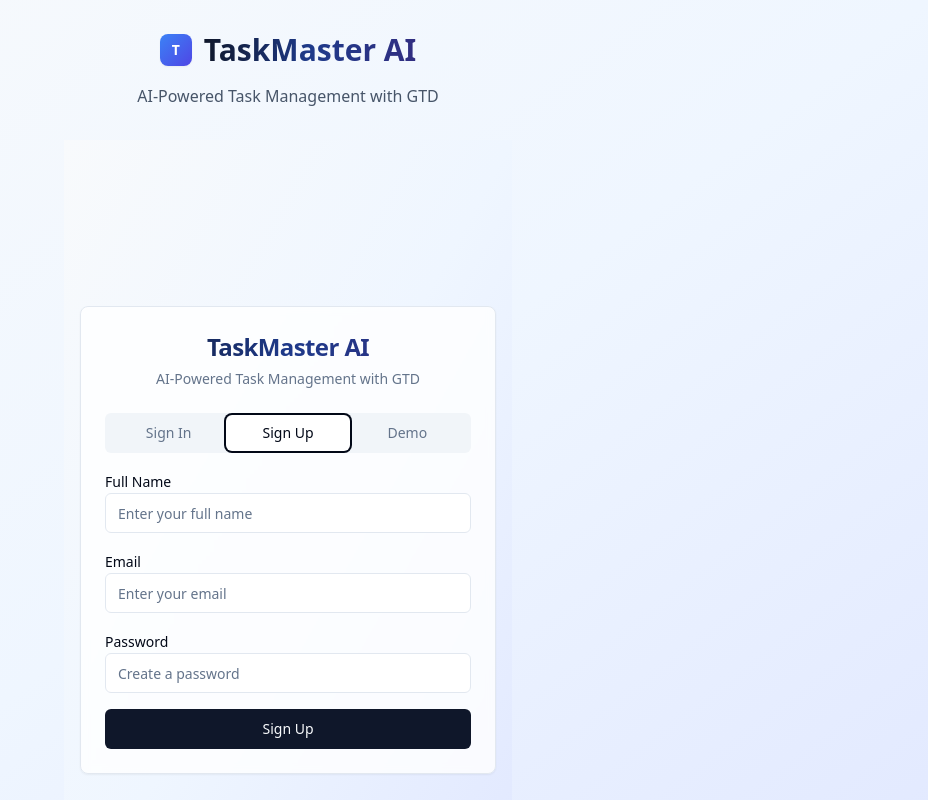
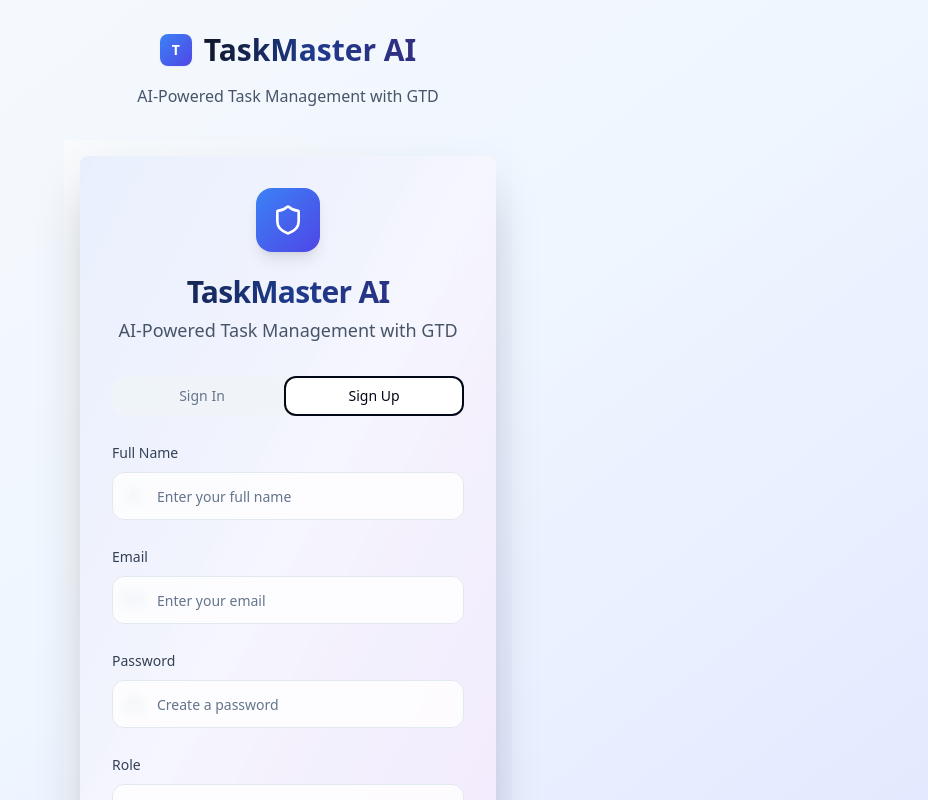
Before and after one commit to RanaRomdhane/stride-task-ai, a React (Vite) app: page / in a window 1280 px wide. Both pictures are taken after a click on the tab "Sign Up". Shown: the top 800 px of the page, without its empty margins (352-1280 px from the left). Built offline with nearby package versions, Linux system fonts and the light colour scheme.

Commit message:
Refactor auth form, add role selection
- Removed demo account functionality.
- Added a role selection form.
- Improved sign-in/sign-up UI.

```diff
--- a/src/components/AuthForm.tsx
+++ b/src/components/AuthForm.tsx
@@ -6,23 +6,20 @@ import { Input } from "@/components/ui/input";
 import { Label } from "@/components/ui/label";
 import { Card, CardContent, CardDescription, CardHeader, CardTitle } from "@/components/ui/card";
 import { Tabs, TabsContent, TabsList, TabsTrigger } from "@/components/ui/tabs";
+import { Select, SelectContent, SelectItem, SelectTrigger, SelectValue } from "@/components/ui/select";
 import { toast } from "@/hooks/use-toast";
+import { Mail, Lock, User, Shield } from "lucide-react";
 
 interface AuthFormProps {
   onAuthSuccess: () => void;
 }
-
-const demoAccounts = [
-  { email: "admin@taskmaster.ai", password: "Admin123!", role: "Admin" },
-  { email: "subadmin@taskmaster.ai", password: "SubAdmin123!", role: "Sub-Admin" },
-  { email: "employee@taskmaster.ai", password: "Employee123!", role: "Employee" },
-];
 
 export const AuthForm = ({ onAuthSuccess }: AuthFormProps) => {
   const [loading, setLoading] = useState(false);
   const [email, setEmail] = useState("");
   const [password, setPassword] = useState("");
   const [fullName, setFullName] = useState("");
+  const [role, setRole] = useState("");
 
   const handleSignUp = async (e: React.FormEvent) => {
     e.preventDefault();
@@ -36,6 +33,7 @@ export const AuthForm = ({ onAuthSuccess }: AuthFormProps) => {
           emailRedirectTo: `${window.location.origin}/`,
           data: {
             full_name: fullName,
+            role: role,
           },
         },
       });
@@ -85,78 +83,73 @@ export const AuthForm = ({ onAuthSuccess }: AuthFormProps) => {
     }
   };
 
-  const handleDemoLogin = async (demoEmail: string, demoPassword: string, role: string) => {
-    setLoading(true);
-    try {
-      const { error } = await supabase.auth.signInWithPassword({
-        email: demoEmail,
-        password: demoPassword,
-      });
-
-      if (error) throw error;
-
-      onAuthSuccess();
-      toast({
-        title: "Demo Login Successful!",
-        description: `Logged in as ${role} user.`,
-      });
-    } catch (error: any) {
-      toast({
-        title: "Error",
-        description: error.message,
-        variant: "destructive",
-      });
-    } finally {
-      setLoading(false);
-    }
-  };
-
   return (
     <div className="min-h-screen flex items-center justify-center bg-gradient-to-br from-slate-50 via-blue-50 to-indigo-100 p-4">
-      <Card className="w-full max-w-md bg-white/80 backdrop-blur-sm">
-        <CardHeader className="text-center">
-          <CardTitle className="text-2xl font-bold bg-gradient-to-r from-slate-900 via-blue-900 to-indigo-900 bg-clip-text text-transparent">
+      <Card className="w-full max-w-md bg-white/90 backdrop-blur-lg shadow-2xl border-0 overflow-hidden">
+        <div className="absolute inset-0 bg-gradient-to-br from-blue-600/10 via-indigo-600/5 to-purple-600/10"></div>
+        <CardHeader className="text-center relative z-10 pb-8 pt-8">
+          <div className="mx-auto w-16 h-16 bg-gradient-to-br from-blue-500 to-indigo-600 rounded-2xl flex items-center justify-center mb-4 shadow-lg">
+            <Shield className="w-8 h-8 text-white" />
+          </div>
+          <CardTitle className="text-3xl font-bold bg-gradient-to-r from-slate-900 via-blue-900 to-indigo-900 bg-clip-text text-transparent">
             TaskMaster AI
           </CardTitle>
-          <CardDescription>
+          <CardDescription className="text-slate-600 text-lg">
             AI-Powered Task Management with GTD
           </CardDescription>
         </CardHeader>
-        <CardContent>
-          <Tabs defaultValue="signin" className="space-y-4">
-            <TabsList className="grid w-full grid-cols-3">
-              <TabsTrigger value="signin">Sign In</TabsTrigger>
-              <TabsTrigger value="signup">Sign Up</TabsTrigger>
-              <TabsTrigger value="demo">Demo</TabsTrigger>
+        <CardContent className="relative z-10 px-8 pb-8">
+          <Tabs defaultValue="signin" className="space-y-6">
+            <TabsList className="grid w-full grid-cols-2 bg-slate-100/80 backdrop-blur-sm p-1 rounded-xl">
+              <TabsTrigger
+                value="signin"
+                className="rounded-lg data-[state=active]:bg-white data-[state=active]:shadow-sm transition-all duration-200"
+              >
+                Sign In
+              </TabsTrigger>
+              <TabsTrigger
+                value="signup"
+                className="rounded-lg data-[state=active]:bg-white data-[state=active]:shadow-sm transition-all duration-200"
+              >
+                Sign Up
+              </TabsTrigger>
             </TabsList>
 
-            <TabsContent value="signin">
-              <form onSubmit={handleSignIn} className="space-y-4">
-                <div>
-                  <Label htmlFor="signin-email">Email</Label>
+            <TabsContent value="signin" className="space-y-0">
+              <form onSubmit={handleSignIn} className="space-y-6">
+                <div className="space-y-2">
+                  <Label htmlFor="signin-email" className="text-slate-700 font-medium">Email</Label>
+                  <div className="relative">
+                    <Mail className="absolute left-3 top-1/2 transform -translate-y-1/2 text-slate-400 w-5 h-5" />
                     <Input
                       id="signin-email"
                       type="email"
                       value={email}
                       onChange={(e) => setEmail(e.target.value)}
                       placeholder="Enter your email"
+                      className="pl-11 h-12 bg-white/80 backdrop-blur-sm border-slate-200 focus:border-blue-500 focus:ring-blue-500/20 rounded-xl transition-all duration-200"
                       required
                     />
                   </div>
-                <div>
-                  <Label htmlFor="signin-password">Password</Label>
+                </div>
+                <div className="space-y-2">
+                  <Label htmlFor="signin-password" className="text-slate-700 font-medium">Password</Label>
+                  <div className="relative">
+                    <Lock className="absolute left-3 top-1/2 transform -translate-y-1/2 text-slate-400 w-5 h-5" />
                     <Input
                       id="signin-password"
                       type="password"
                       value={password}
                       onChange={(e) => setPassword(e.target.value)}
                       placeholder="Enter your password"
+                      className="pl-11 h-12 bg-white/80 backdrop-blur-sm border-slate-200 focus:border-blue-500 focus:ring-blue-500/20 rounded-xl transition-all duration-200"
                       required
                     />
                   </div>
+                </div>
                 <Button
                   type="submit"
-                  className="w-full"
+                  className="w-full h-12 bg-gradient-to-r from-blue-600 to-indigo-600 hover:from-blue-700 hover:to-indigo-700 text-white font-semibold rounded-xl shadow-lg hover:shadow-xl transition-all duration-200 transform hover:scale-[1.02]"
                   disabled={loading}
                 >
                   {loading ? "Signing in..." : "Sign In"}
@@ -164,74 +157,74 @@ export const AuthForm = ({ onAuthSuccess }: AuthFormProps) => {
               </form>
             </TabsContent>
 
-            <TabsContent value="signup">
-              <form onSubmit={handleSignUp} className="space-y-4">
-                <div>
-                  <Label htmlFor="signup-name">Full Name</Label>
+            <TabsContent value="signup" className="space-y-0">
+              <form onSubmit={handleSignUp} className="space-y-6">
+                <div className="space-y-2">
+                  <Label htmlFor="signup-name" className="text-slate-700 font-medium">Full Name</Label>
+                  <div className="relative">
+                    <User className="absolute left-3 top-1/2 transform -translate-y-1/2 text-slate-400 w-5 h-5" />
                     <Input
                       id="signup-name"
                       type="text"
                       value={fullName}
                       onChange={(e) => setFullName(e.target.value)}
                       placeholder="Enter your full name"
+                      className="pl-11 h-12 bg-white/80 backdrop-blur-sm border-slate-200 focus:border-blue-500 focus:ring-blue-500/20 rounded-xl transition-all duration-200"
                       required
                     />
                   </div>
-                <div>
-                  <Label htmlFor="signup-email">Email</Label>
+                </div>
+                <div className="space-y-2">
+                  <Label htmlFor="signup-email" className="text-slate-700 font-medium">Email</Label>
+                  <div className="relative">
+                    <Mail className="absolute left-3 top-1/2 transform -translate-y-1/2 text-slate-400 w-5 h-5" />
                     <Input
                       id="signup-email"
                       type="email"
                       value={email}
                       onChange={(e) => setEmail(e.target.value)}
                       placeholder="Enter your email"
+                      className="pl-11 h-12 bg-white/80 backdrop-blur-sm border-slate-200 focus:border-blue-500 focus:ring-blue-500/20 rounded-xl transition-all duration-200"
                       required
                     />
                   </div>
-                <div>
-                  <Label htmlFor="signup-password">Password</Label>
+                </div>
+                <div className="space-y-2">
+                  <Label htmlFor="signup-password" className="text-slate-700 font-medium">Password</Label>
+                  <div className="relative">
+                    <Lock className="absolute left-3 top-1/2 transform -translate-y-1/2 text-slate-400 w-5 h-5" />
                     <Input
                       id="signup-password"
                       type="password"
                       value={password}
                       onChange={(e) => setPassword(e.target.value)}
                       placeholder="Create a password"
+                      className="pl-11 h-12 bg-white/80 backdrop-blur-sm border-slate-200 focus:border-blue-500 focus:ring-blue-500/20 rounded-xl transition-all duration-200"
                       required
                     />
                   </div>
+                </div>
+                <div className="space-y-2">
+                  <Label htmlFor="role-select" className="text-slate-700 font-medium">Role</Label>
+                  <Select value={role} onValueChange={setRole} required>
+                    <SelectTrigger className="h-12 bg-white/80 backdrop-blur-sm border-slate-200 focus:border-blue-500 focus:ring-blue-500/20 rounded-xl transition-all duration-200">
+                      <SelectValue placeholder="Select your role" />
+                    </SelectTrigger>
+                    <SelectContent className="bg-white/95 backdrop-blur-sm border-slate-200 rounded-xl">
+                      <SelectItem value="admin" className="rounded-lg">Admin</SelectItem>
+                      <SelectItem value="sub_admin" className="rounded-lg">Sub Admin</SelectItem>
+                      <SelectItem value="employee" className="rounded-lg">Employee</SelectItem>
+                    </SelectContent>
+                  </Select>
+                </div>
                 <Button
                   type="submit"
-                  className="w-full"
+                  className="w-full h-12 bg-gradient-to-r from-green-600 to-emerald-600 hover:from-green-700 hover:to-emerald-700 text-white font-semibold rounded-xl shadow-lg hover:shadow-xl transition-all duration-200 transform hover:scale-[1.02]"
                   disabled={loading}
                 >
-                  {loading ? "Creating account..." : "Sign Up"}
+                  {loading ? "Creating account..." : "Create Account"}
                 </Button>
               </form>
-            </TabsContent>
-
-            <TabsContent value="demo">
-              <div className="space-y-4">
-                <div className="text-center text-sm text-gray-600 mb-4">
-                  Try the app with pre-configured demo accounts:
-                </div>
-                {demoAccounts.map((account) => (
-                  <Button
-                    key={account.email}
-                    onClick={() => handleDemoLogin(account.email, account.password, account.role)}
-                    variant="outline"
-                    className="w-full justify-start"
-                    disabled={loading}
-                  >
-                    <div className="text-left">
-                      <div className="font-semibold">{account.role} Demo</div>
-                      <div className="text-xs text-gray-500">{account.email}</div>
-                    </div>
-                  </Button>
-                ))}
-                <div className="text-xs text-gray-500 text-center mt-4">
-                  Demo accounts showcase different permission levels
-                </div>
-              </div>
             </TabsContent>
           </Tabs>
         </CardContent>
```
Also changed, not shown: src/utils/createDemoAccounts.ts (deleted, +0 -48 lines). Lines whose indentation alone changed are shown as unchanged.
